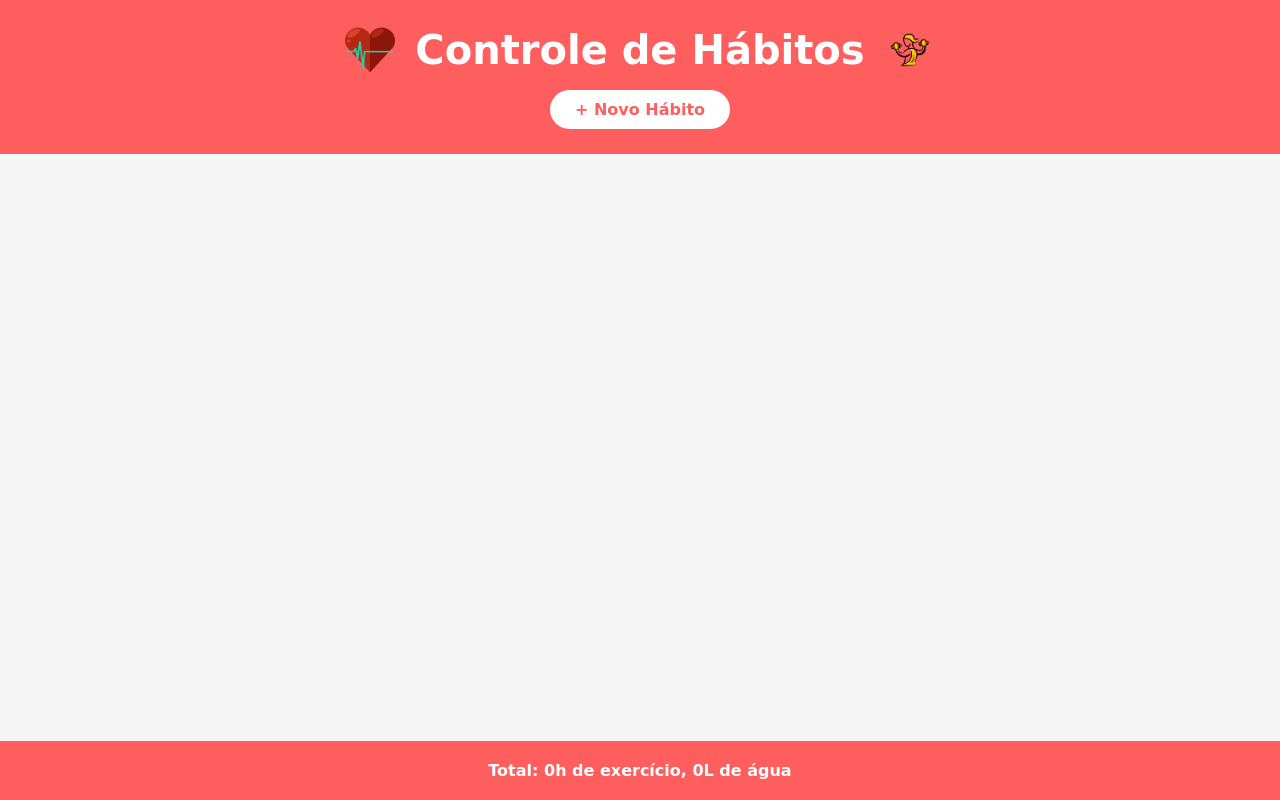
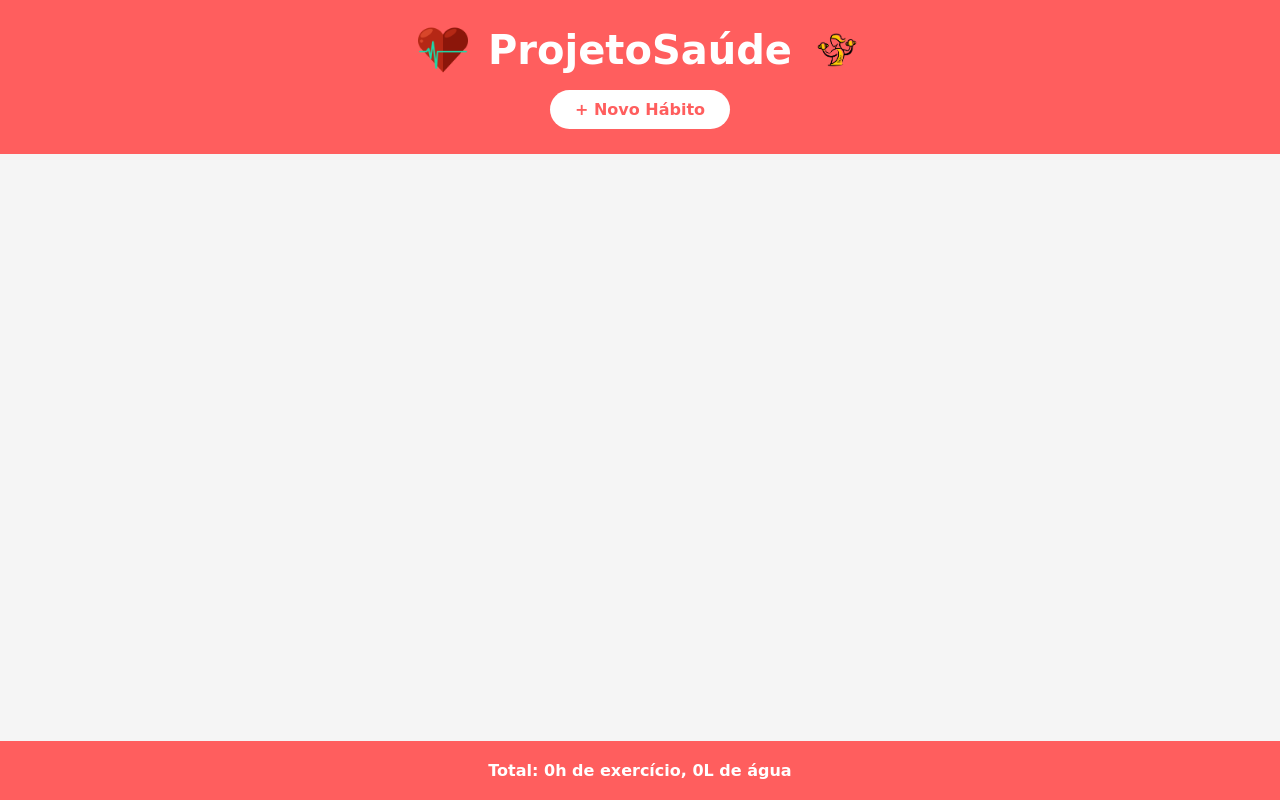
Before and after one commit to vexscrewe/ProjetoSaude, a plain HTML site: page index.html in a window 1280 px wide. Drawn offline with Linux system fonts and the light colour scheme; a web font is replaced by a local one.

Commit message:
Protótipo

```diff
--- a/index.html
+++ b/index.html
@@ -3,7 +3,7 @@
 <head>
   <meta charset="UTF-8" />
   <meta name="viewport" content="width=device-width, initial-scale=1.0" />
-  <title>Controle de Hábitos</title>
+  <title>ProjetoSaúde</title>
   <link rel="stylesheet" href="css/style.css" />
   <link rel="preconnect" href="https://fonts.googleapis.com">
   <link href="https://fonts.googleapis.com/css2?family=Sofia&display=swap" rel="stylesheet">
@@ -12,7 +12,7 @@
   <header>
   <div class="title-banner">
     <img src="assets/coracao.png" alt="Saúde" class="icon" />
-    <h1>Controle de Hábitos</h1>
+    <h1>ProjetoSaúde</h1>
     <img src="assets/exercicio.png" alt="Exercício" class="icon" />
   </div>
   <button id="btn-add-habit">+ Novo Hábito</button>
```
